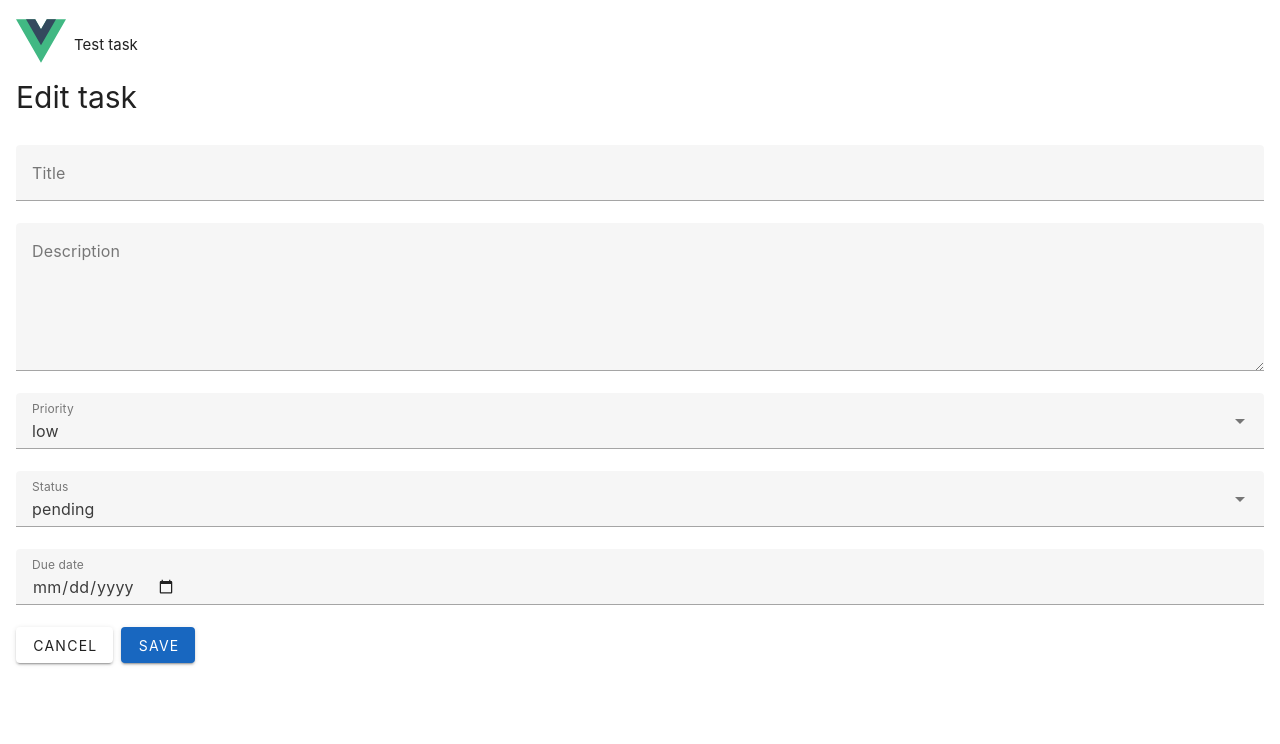
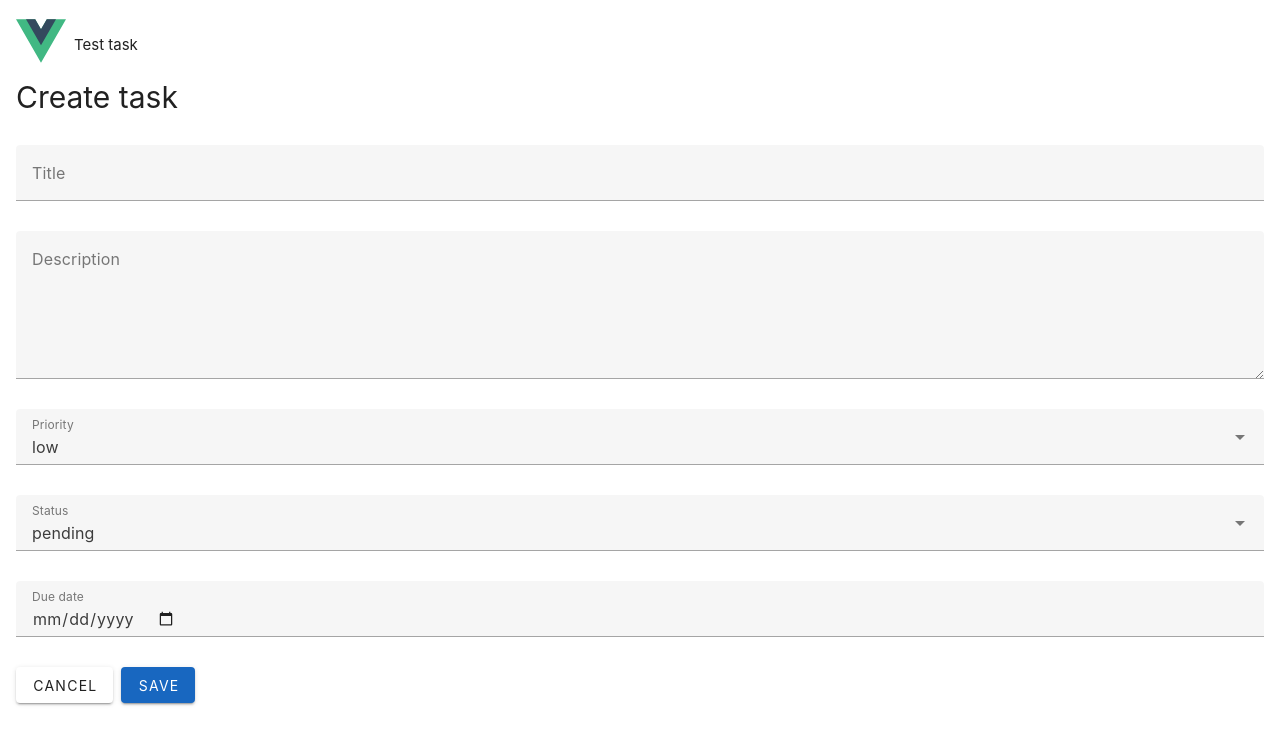
Before and after one commit to DwGrXyz/JFROG, a Vue app: page /1/tasks/new in a window 1280 px wide. Shown: the top 744 px of the page. Built offline with nearby package versions, Linux system fonts and the light colour scheme; the HTML template or start-up script is replaced by a standard one.

Commit message:
Add form validation to TaskForm

```diff
--- a/src/components/AppSaveCancel.vue
+++ b/src/components/AppSaveCancel.vue
@@ -1,7 +1,7 @@
 <template>
   <div class="d-flex ga-2">
     <v-btn text="Cancel" :to="cancelRoute" />
-    <v-btn text="Save" color="primary" @click="$emit('save')" />
+    <v-btn text="Save" color="primary" type="submit" @click="$emit('save')" />
   </div>
 </template>
 
--- a/src/domains/task/TaskForm.vue
+++ b/src/domains/task/TaskForm.vue
@@ -1,6 +1,16 @@
 <template>
-  <AppLayout title="Edit task">
-    <v-text-field v-model="taskForm.title" label="Title" />
+  <AppLayout :title="taskId ? 'Edit task' : 'Create task'">
+    <v-form
+      ref="form"
+      class="d-flex flex-column ga-2"
+      @submit.prevent="saveTask"
+    >
+      <v-text-field
+        v-model="taskForm.title"
+        label="Title"
+        required
+        :rules="[requiredRule]"
+      />
 
       <v-textarea v-model="taskForm.description" label="Description" />
 
@@ -8,23 +18,26 @@
         v-model="taskForm.priority"
         label="Priority"
         :items="taskPriorityVariant"
+        required
       />
 
       <v-select
         v-model="taskForm.status"
         label="Status"
         :items="taskStatusVariant"
+        required
       />
 
       <v-text-field v-model="taskForm.dueDate" label="Due date" type="date" />
 
-    <AppSaveCancel :cancel-route="projectRoute" @save="saveTask" />
+      <AppSaveCancel :cancel-route="projectRoute" />
+    </v-form>
   </AppLayout>
 </template>
 
 <script setup lang="ts">
 import { useAppStore } from '@/store'
-import { computed, reactive } from 'vue'
+import { computed, reactive, ref } from 'vue'
 import {
   taskPriorityVariant,
   taskStatusVariant,
@@ -35,11 +48,14 @@ import { getProjectDetailsRoute } from '@/router'
 import AppLayout from '@/components/AppLayout.vue'
 import type { CreatePayload } from '@/store/types'
 import { useRouter } from 'vue-router'
+import { requiredRule } from '@/utils/requiredRule'
 
 const props = defineProps<{
   projectId: string
   taskId?: string
 }>()
+
+const form = ref()
 
 const store = useAppStore()
 const task = computed<TaskModel | null>(() => {
@@ -63,6 +79,7 @@ const taskForm = reactive<CreatePayload<TaskModel>>(
 
 const router = useRouter()
 const saveTask = async () => {
+  if (!form.value.isValid) return
   await store.dispatch('tasks/createTask', taskForm)
   router.push(getProjectDetailsRoute(props.projectId))
 }
--- /dev/null
+++ b/src/utils/requiredRule.ts
@@ -0,0 +1,4 @@
+export const requiredRule = (value: string) => {
+  if (value) return true
+  return 'Value required'
+}
```
Lines whose indentation alone changed are shown as unchanged.
